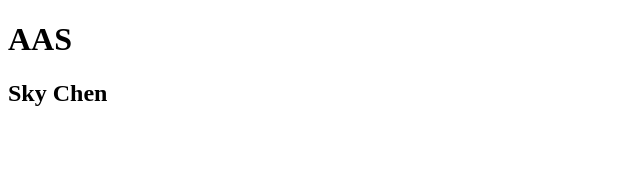
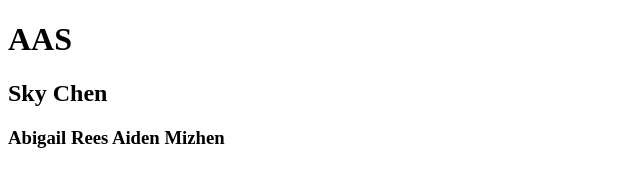
Before and after one commit to skychen972/web, a plain HTML site: page index.html in a window 1280 px wide. Shown: the whole page, without its empty margins (0-640 px from the left). Drawn offline with Linux system fonts and the light colour scheme.

Commit message:
Update index.html

```diff
--- a/index.html
+++ b/index.html
@@ -1,10 +1,16 @@
 <!DOCTYPE html>
 <html>
+  <title>
+    Mr.Bear
+  </title>
 <h1>
   AAS
   </h1>
 <h2>
   Sky Chen
   <h2>
-
+<h3>
+  Abigail Rees
+  Aiden Mizhen
+    </h3>
 </html>
```
